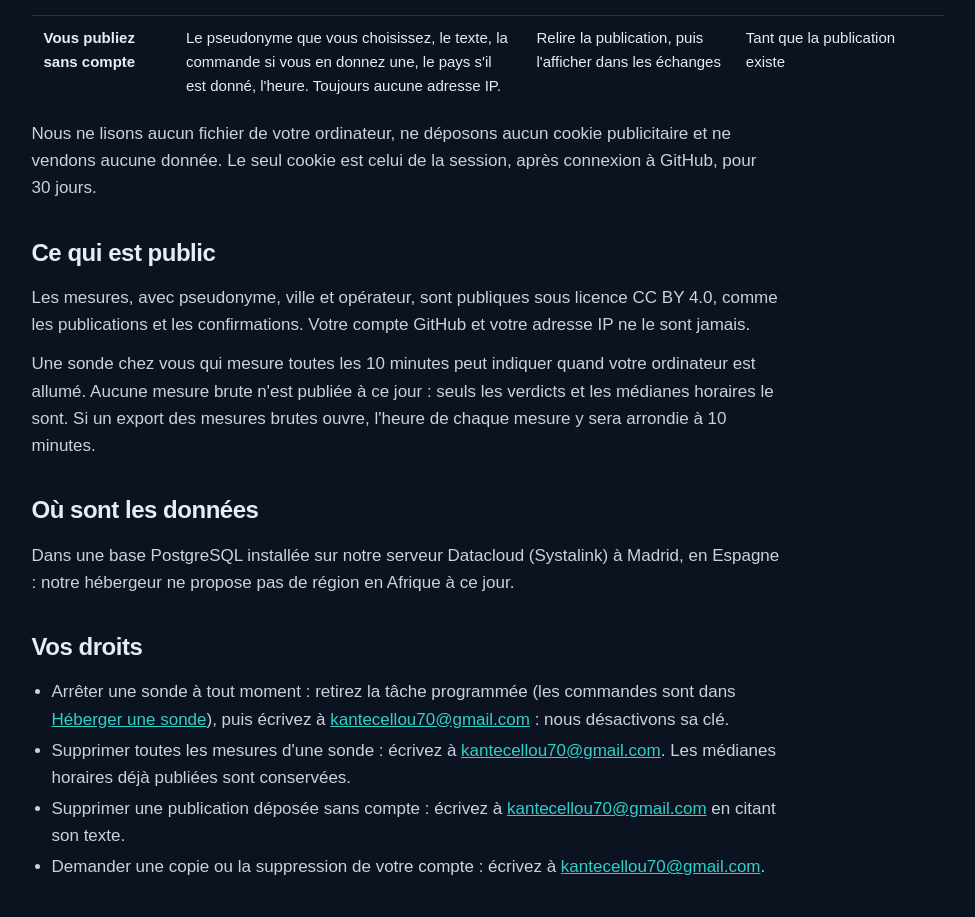
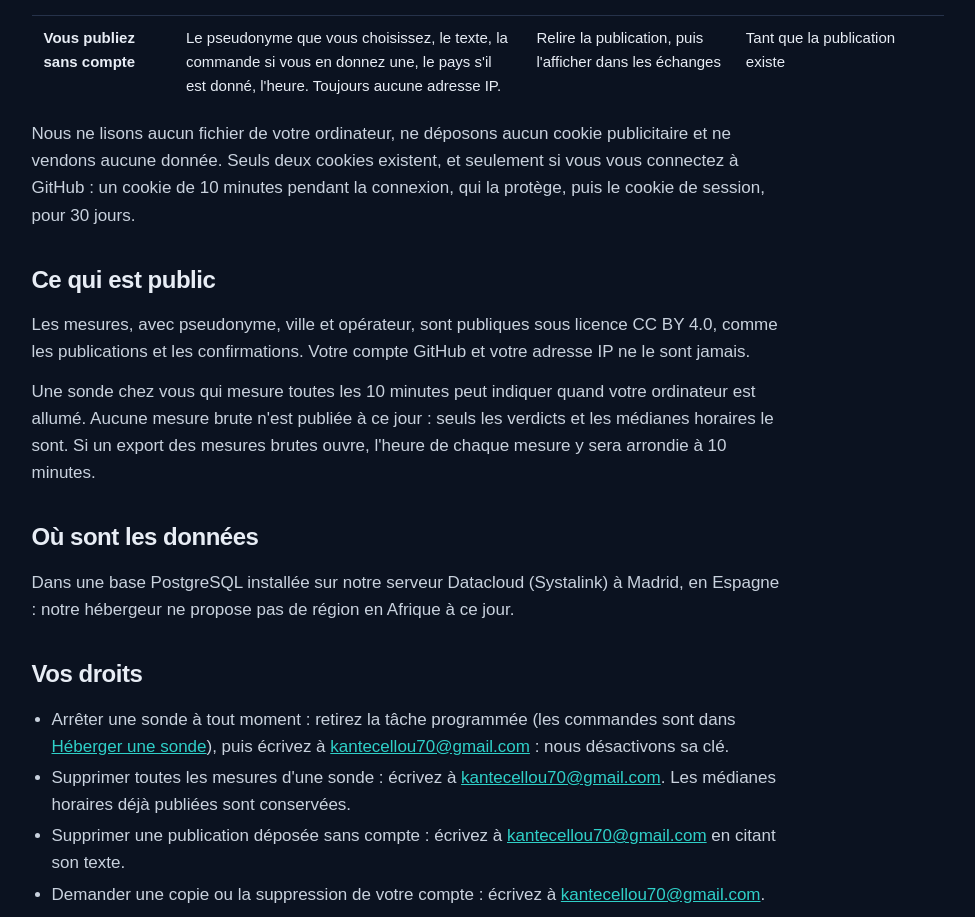
Before and after one commit to LYNXA-TECH/yitere, a Next.js app in the folder web/: page /en/confidentialite in a window 1280 px wide. Shown: the part 1184-2101 px from the top of the page, without its empty margins (145-1120 px from the left). Built offline with nearby package versions, Linux system fonts and the light colour scheme; a web font is replaced by a local one.

Commit message:
Confidentialite : les deux cookies de la connexion GitHub
« Seuls deux cookies existent, et seulement si vous vous connectez a GitHub :
un cookie de 10 minutes pendant la connexion, qui la protege, puis le cookie de
session, pour 30 jours. » (yitere_etat, 10 min ; yitere_session, 30 jours).

```diff
--- a/web/app/[langue]/confidentialite/page.tsx
+++ b/web/app/[langue]/confidentialite/page.tsx
@@ -128,8 +128,10 @@ export default async function Confidentialite({ params }: Props) {
         </div>
         <p>
           Nous ne lisons aucun fichier de votre ordinateur, ne déposons aucun
-          cookie publicitaire et ne vendons aucune donnée. Le seul cookie est
-          celui de la session, après connexion à GitHub, pour 30 jours.
+          cookie publicitaire et ne vendons aucune donnée. Seuls deux cookies
+          existent, et seulement si vous vous connectez à GitHub : un cookie de
+          10 minutes pendant la connexion, qui la protège, puis le cookie de
+          session, pour 30 jours.
         </p>
       </section>
 
```
Also changed, not shown: 1 other file (tests, documents, lock files or other folders).
